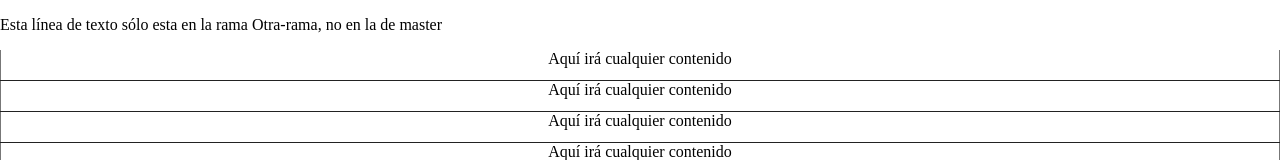
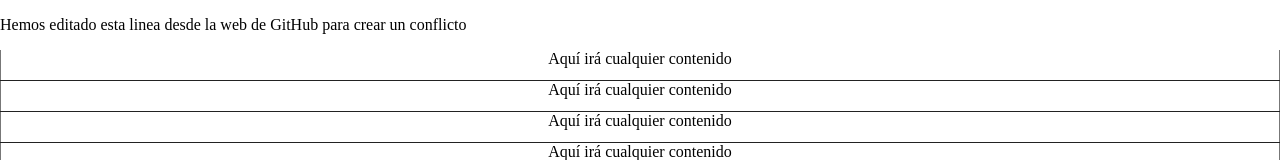
Before and after one commit to cristiandb/Simular-Swipe, a plain HTML site: page index.html in a window 1280 px wide. Shown: the top 160 px of the page. Drawn offline with nearby package versions, Linux system fonts and the light colour scheme.

Commit message:
Update index.html
Conflicto creado

```diff
--- a/index.html
+++ b/index.html
@@ -11,7 +11,7 @@
    <script src="js/swipe-div.js" type="text/javascript"></script>
 </head>
 <body>
-<p>Esta línea de texto sólo esta en la rama Otra-rama, no en la de master</p>
+<p>Hemos editado esta linea desde la web de GitHub para crear un conflicto</p>
 		<div class="ordenable ui-sortable">
 			<div class="contenedor-swipe no-sortable">
 				<div class="swipe-div swipe-right"></div>
```
